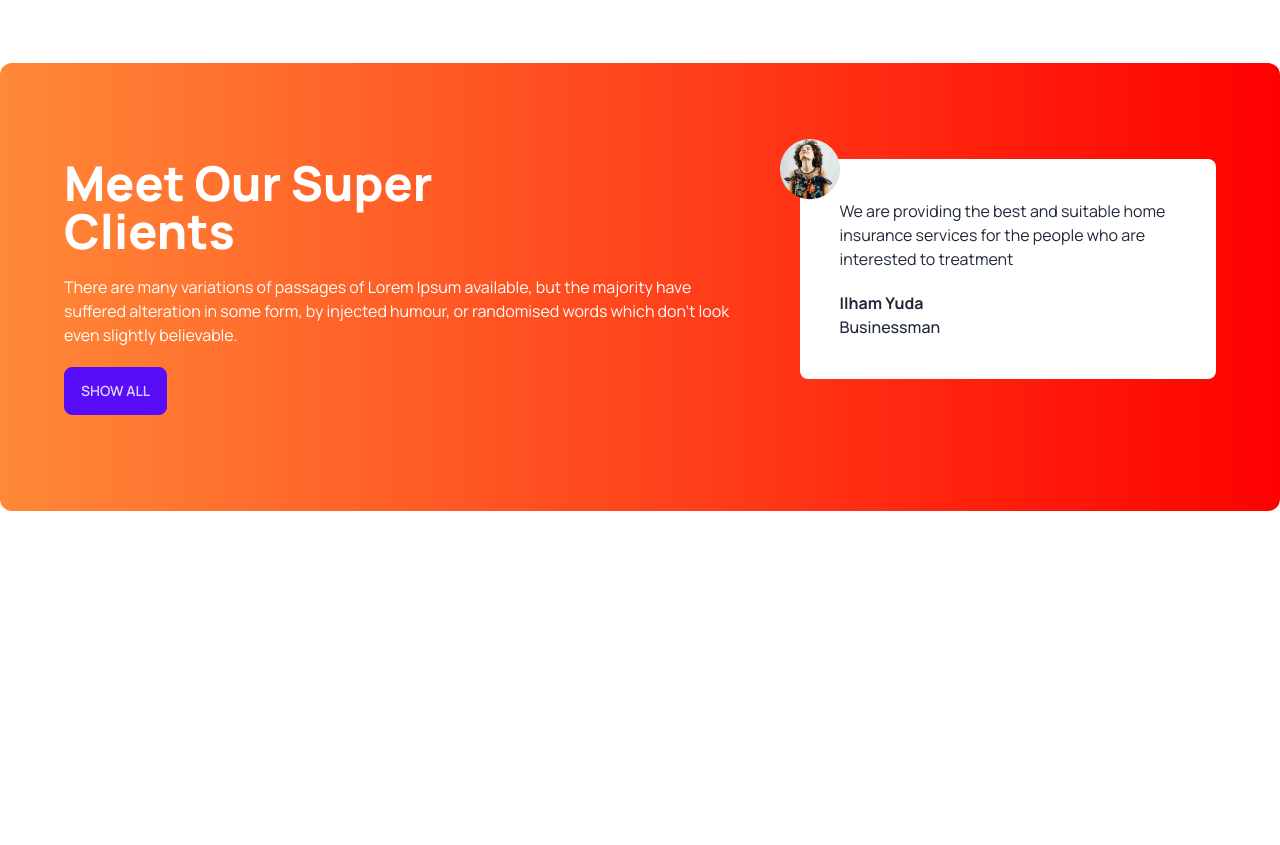
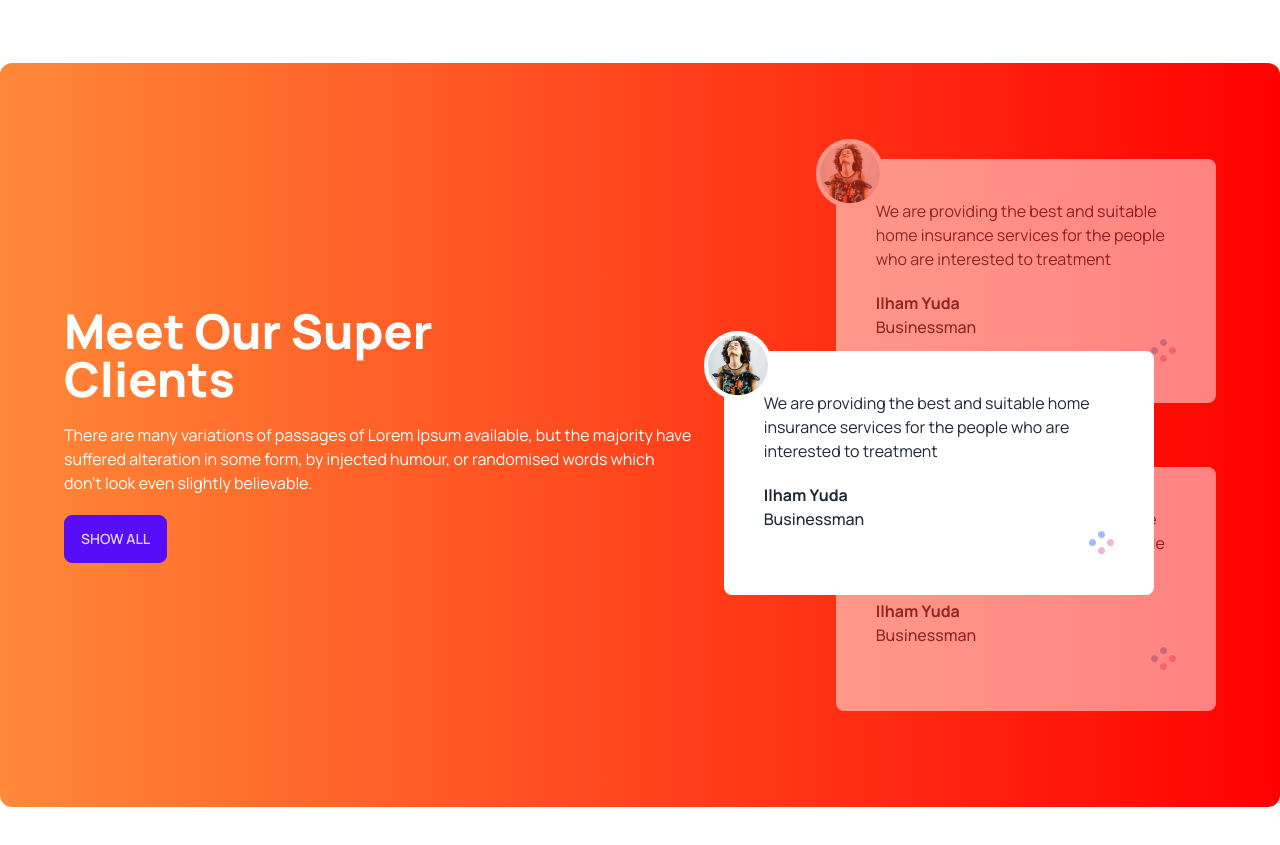
Before and after one commit to md-osman-goni/tea-house-with-daisyui, a plain HTML site: page index.html in a window 1280 px wide. Shown: the part 1760-2605 px from the top of the page. Before the commit the page ends 2367 px from the top, so only its background shows below. Drawn offline with nearby package versions, Linux system fonts and the light colour scheme.

Commit message:
super client section done

```diff
--- a/index.html
+++ b/index.html
@@ -144,7 +144,7 @@
 
 
         <!-- great tea fresh tea section -->
-        <section class="flex flex-col gap-12 lg:flex-row">
+        <section class="flex flex-col gap-12 lg:flex-row px-5">
             <div class="grid gap-8 grid-cols-1 md:grid-cols-2 flex-1">
 
                 <div class="rounded-xl bg-gradient-to-t from-[#fff5f5] to-[#ffd3b6] h-52"></div>
@@ -176,7 +176,8 @@
 
         <!-- Super clint section -->
         <section class="my-24 rounded-xl bg-gradient-to-l from-[#F00] to-[#FF8938] px-16 py-24 flex flex-col lg:flex-row gap-12">
-            <div class="text-white space-y-5">
+            <div class="text-white  flex items-center lg:pr-24">
+                <div class="space-y-5">
                     <h3 class="text-5xl font-extrabold">
                         Meet Our Super
                         <br>Clients
@@ -186,16 +187,49 @@
                     </p>
                     <button class="btn btn-primary">Show All</button>
                 </div>
+            </div>
 
             <!-- review part -->
-            <div>
-                <div class="relative p-10 rounded-lg bg-white">
-                    <img class="absolute -left-5 -top-5" src="images/client.png" alt="">
+            <div class="relative">
+                <!-- Next review -->
+                <div class="relative z-10 mb-16 opacity-50 p-10 rounded-lg bg-white">
+                    <img class="absolute -left-5 -top-5 border-4 border-white rounded-full bg-white" src="images/client.png" alt="">
                     <p>
                         We are providing the best and suitable home insurance services for the people who are interested to treatment
                     </p>
                     <h4 class="font-bold mt-5">Ilham Yuda</h4>
                     <p class="font-medium">Businessman</p>
+                    <div class="flex justify-end">
+                    <img src="images/circles.png" alt="">
+                    </div>
+                </div>
+
+
+                <!-- current review -->
+                <div class=" absolute top-48 z-20 -left-5 lg:-left-28  lg:w-[430px] p-10 rounded-lg bg-white">
+                    <img class="absolute -left-5 -top-5 border-4 border-white rounded-full bg-white" src="images/client.png" alt="">
+                    <p>
+                        We are providing the best and suitable home insurance services for the people who are interested to treatment
+                    </p>
+                    <h4 class="font-bold mt-5">Ilham Yuda</h4>
+                    <p class="font-medium">Businessman</p>
+                    <div class="flex justify-end">
+                    <img src="images/circles.png" alt="">
+                    </div>
+                </div>
+
+
+                <!-- previous review -->
+                <div class="relative z-10 opacity-50 p-10 rounded-lg bg-white">
+                    <img class="absolute -left-5 -top-5 border-4 border-white rounded-full bg-white" src="images/client.png" alt="">
+                    <p>
+                        We are providing the best and suitable home insurance services for the people who are interested to treatment
+                    </p>
+                    <h4 class="font-bold mt-5">Ilham Yuda</h4>
+                    <p class="font-medium">Businessman</p>
+                    <div class="flex justify-end">
+                    <img src="images/circles.png" alt="">
+                    </div>
                 </div>
             </div>
 
```
Lines whose indentation alone changed are shown as unchanged.
